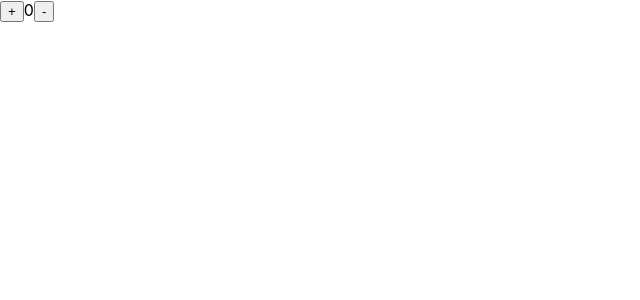
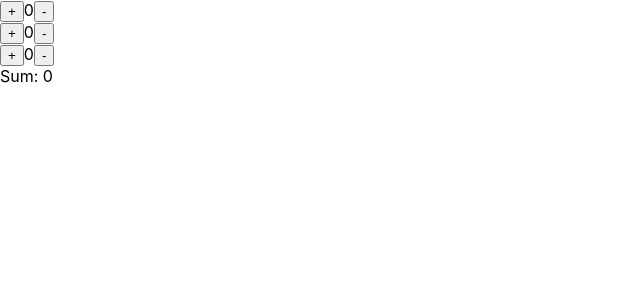
Before and after one commit to mohonsing113/react-counter, a React (Create React App) app: page / in a window 1280 px wide. Shown: the top 300 px of the page, without its empty margins (0-640 px from the left). Built offline with nearby package versions, Linux system fonts and the light colour scheme.

Commit message:
fixed app.js

```diff
--- a/src/App.js
+++ b/src/App.js
@@ -1,17 +1,12 @@
 import React, { Component } from 'react';
 import logo from './logo.svg';
 import './App.css';
+import CounterGroup from './components/CounterGroup';
 
 class App extends Component {
-
-  state={number: 0}
   render() {
     return (
-      <div>
-        <button onClick={()=>{this.setState({number: this.state.number+1})}}>+</button>
-        <span>{this.state.number}</span>
-        <button onClick={()=>{this.setState({number: this.state.number-1})}}>-</button>
-      </div>
+      <CounterGroup size = {3} />
     );
   }
 }
--- /dev/null
+++ b/src/components/Counter.js
@@ -0,0 +1,32 @@
+import React, { Component } from 'react';
+
+class Counter extends Component {
+
+
+    increase(){
+        this.setState({number: this.state.number+1})
+        this.props.onUpdate(1)
+    }
+
+    decrease(){
+        this.setState({number: this.state.number-1})
+        this.props.onUpdate(-1)
+    }
+
+    state={number: 0}
+    render() {
+        return (
+        <div>
+            <button onClick={()=>{this.increase()}}>+</button>
+            <span>{this.state.number}</span>
+            <button onClick={()=>{this.decrease()}}>-</button>
+        </div>
+        );
+    }
+
+    getNumber(){
+        return this.state.number;
+    }
+}
+
+export default Counter;
--- /dev/null
+++ b/src/components/CounterGroup.js
@@ -0,0 +1,29 @@
+import React, { Component } from 'react';
+import Counter from './Counter';
+
+class CounterGroup extends Component {
+
+    constructor(props){
+        super(props)
+        this.state = {
+            sum:0,
+            counter: new Array(props.size).fill(0)
+        }
+    }
+
+    updateSum = (subSum) =>{
+        this.setState({sum: this.state.sum+subSum})
+    }
+
+    state={size: this.props.size}
+    render() {
+        return (
+            <div>
+                {this.state.counter.map(()=><Counter onUpdate={this.updateSum}/>)}
+                <span>Sum: {this.state.sum} </span>
+            </div>
+        );
+    }
+}
+
+export default CounterGroup;
```
